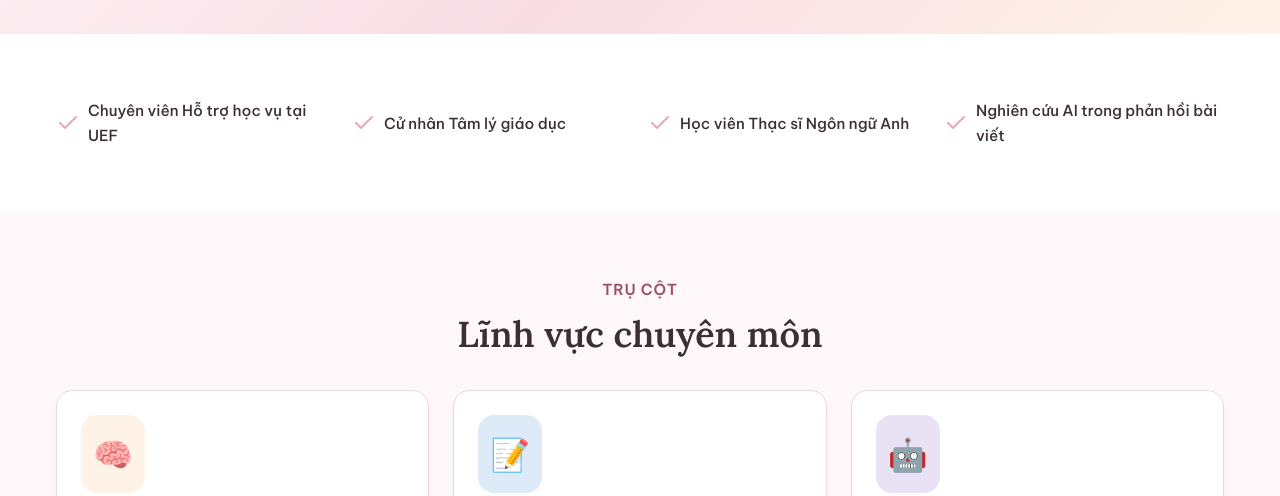
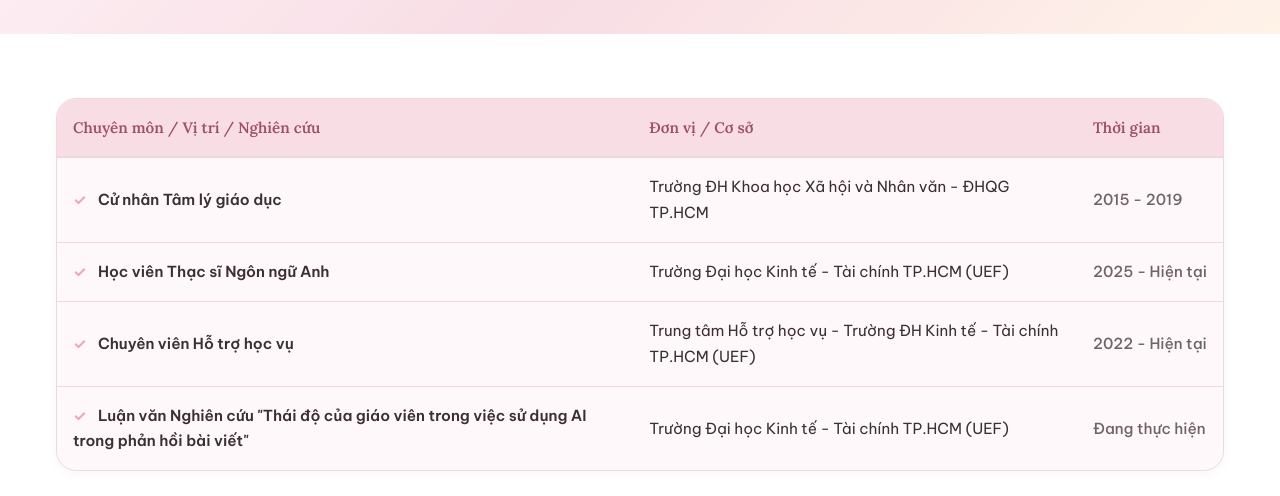
Before and after one commit to giakhiem689-afk/trinhgiakhiem, an Astro site: page / in a window 1280 px wide. Shown: the part 462-958 px from the top of the page. Built offline with nearby package versions, Linux system fonts and the light colour scheme; Astro itself is replaced by a stand-in of ours.

Commit message:
style: convert homepage verification grid to a structured table with institution and timeline

```diff
--- a/src/data/profile.ts
+++ b/src/data/profile.ts
@@ -24,10 +24,26 @@ export const profile = {
     "Corrective Feedback",
     "Academic Writing"
   ],
-  verifications: [
-    "Chuyên viên Hỗ trợ học vụ tại UEF",
-    "Cử nhân Tâm lý giáo dục",
-    "Học viên Thạc sĩ Ngôn ngữ Anh",
-    "Nghiên cứu AI trong phản hồi bài viết"
+  verificationsTable: [
+    {
+      title: "Cử nhân Tâm lý giáo dục",
+      institution: "Trường ĐH Khoa học Xã hội và Nhân văn - ĐHQG TP.HCM",
+      period: "2015 - 2019"
+    },
+    {
+      title: "Học viên Thạc sĩ Ngôn ngữ Anh",
+      institution: "Trường Đại học Kinh tế - Tài chính TP.HCM (UEF)",
+      period: "2025 - Hiện tại"
+    },
+    {
+      title: "Chuyên viên Hỗ trợ học vụ",
+      institution: "Trung tâm Hỗ trợ học vụ - Trường ĐH Kinh tế - Tài chính TP.HCM (UEF)",
+      period: "2022 - Hiện tại"
+    },
+    {
+      title: "Luận văn Nghiên cứu \"Thái độ của giáo viên trong việc sử dụng AI trong phản hồi bài viết\"",
+      institution: "Trường Đại học Kinh tế - Tài chính TP.HCM (UEF)",
+      period: "Đang thực hiện"
+    }
   ]
 };
--- a/src/pages/index.astro
+++ b/src/pages/index.astro
@@ -37,16 +37,30 @@ try {
 <BaseLayout>
   <Hero />
 
-  <!-- Thông tin xác thực nhanh -->
+  <!-- Thông tin xác thực nhanh dạng bảng -->
   <section class="section bg-card verification-section">
     <div class="container">
-      <div class="verification-grid">
-        {profile.verifications.map((item) => (
-          <div class="verification-item">
-            <svg xmlns="http://www.w3.org/2000/svg" width="24" height="24" viewBox="0 0 24 24" fill="none" stroke="currentColor" stroke-width="2" stroke-linecap="round" stroke-linejoin="round" class="check-icon"><polyline points="20 6 9 17 4 12"></polyline></svg>
-            <span>{item}</span>
-          </div>
-        ))}
+      <div class="verification-table-wrapper">
+        <table class="verification-table">
+          <thead>
+            <tr>
+              <th>Chuyên môn / Vị trí / Nghiên cứu</th>
+              <th>Đơn vị / Cơ sở</th>
+              <th>Thời gian</th>
+            </tr>
+          </thead>
+          <tbody>
+            {profile.verificationsTable.map((row) => (
+              <tr>
+                <td class="col-title">
+                  <span class="check-icon-inline">✓</span> {row.title}
+                </td>
+                <td class="col-inst">{row.institution}</td>
+                <td class="col-period">{row.period}</td>
+              </tr>
+            ))}
+          </tbody>
+        </table>
       </div>
     </div>
   </section>
@@ -182,24 +196,60 @@ try {
   .mt-8 { margin-top: var(--space-8); }
   .mb-4 { margin-bottom: var(--space-4); }
 
-  /* Verification Grid */
-  .verification-grid {
-    display: grid;
-    grid-template-columns: repeat(auto-fit, minmax(250px, 1fr));
-    gap: var(--space-4);
+  /* Verification Table */
+  .verification-table-wrapper {
+    overflow-x: auto;
+    border-radius: var(--radius-xl);
+    border: 1px solid var(--color-border);
+    box-shadow: 0 4px 12px rgba(0, 0, 0, 0.03);
+    background-color: var(--color-bg-main);
   }
 
-  .verification-item {
-    display: flex;
-    align-items: center;
-    gap: var(--space-2);
+  .verification-table {
+    width: 100%;
+    border-collapse: collapse;
+    text-align: left;
     font-size: var(--text-sm);
+  }
+
+  .verification-table th {
+    background-color: var(--color-pink-light);
+    color: var(--color-pink-dark);
+    padding: var(--space-4);
+    font-weight: 600;
+    font-family: var(--font-heading);
+    border-bottom: 2px solid var(--color-border);
+  }
+
+  .verification-table td {
+    padding: var(--space-4);
+    border-top: 1px solid var(--color-border);
+    vertical-align: middle;
+  }
+
+  .verification-table tr:hover {
+    background-color: rgba(232, 169, 184, 0.05);
+  }
+
+  .col-title {
+    font-weight: 600;
+    color: var(--color-text-main);
+  }
+
+  .col-inst {
+    color: var(--color-text-main);
+  }
+
+  .col-period {
+    white-space: nowrap;
+    color: var(--color-text-muted);
     font-weight: 500;
   }
 
-  .check-icon {
+  .check-icon-inline {
     color: var(--color-pink-main);
-    flex-shrink: 0;
+    font-weight: bold;
+    margin-right: var(--space-2);
   }
 
   /* Pillars */
```
